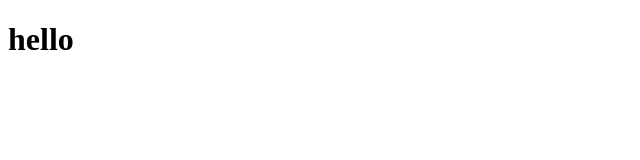
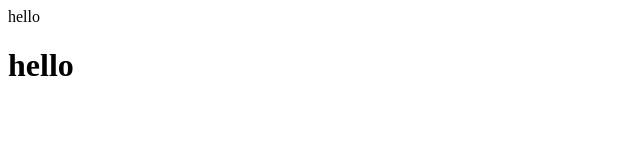
Before and after one commit to AaronAlpha/Webpage.github.io, a plain HTML site: page 1stPage.html in a window 1280 px wide. Shown: the whole page, without its empty margins (0-640 px from the left). Drawn offline with Linux system fonts and the light colour scheme.

Commit message:
Update 1stPage.html

```diff
--- a/1stPage.html
+++ b/1stPage.html
@@ -7,6 +7,9 @@
     <title>CS Summer Work Consolidation</title>
 </head>
 <body>
+    <header>
+        hello
+    </header>
     <h1>hello</h1>
 </body>
 </html>
```
